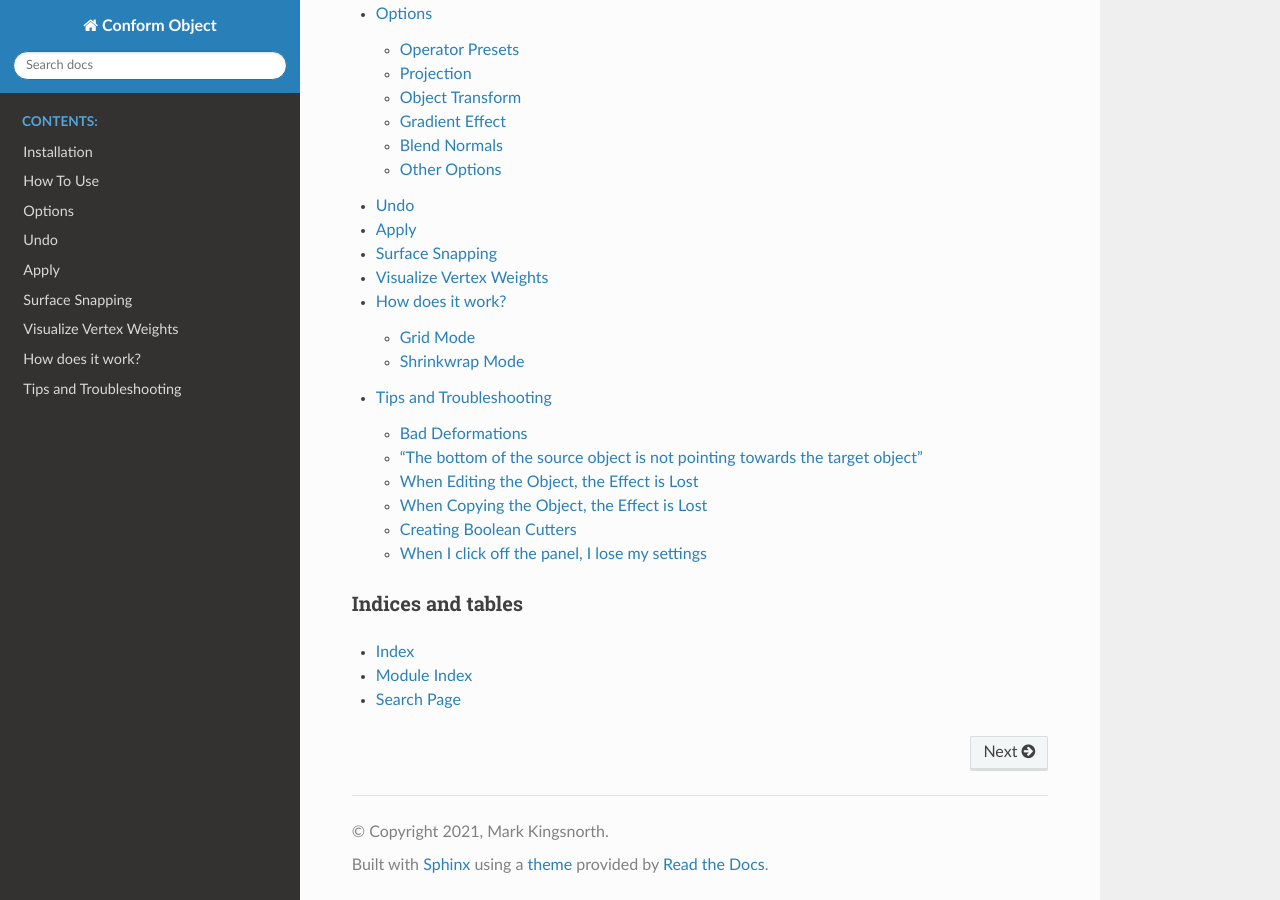
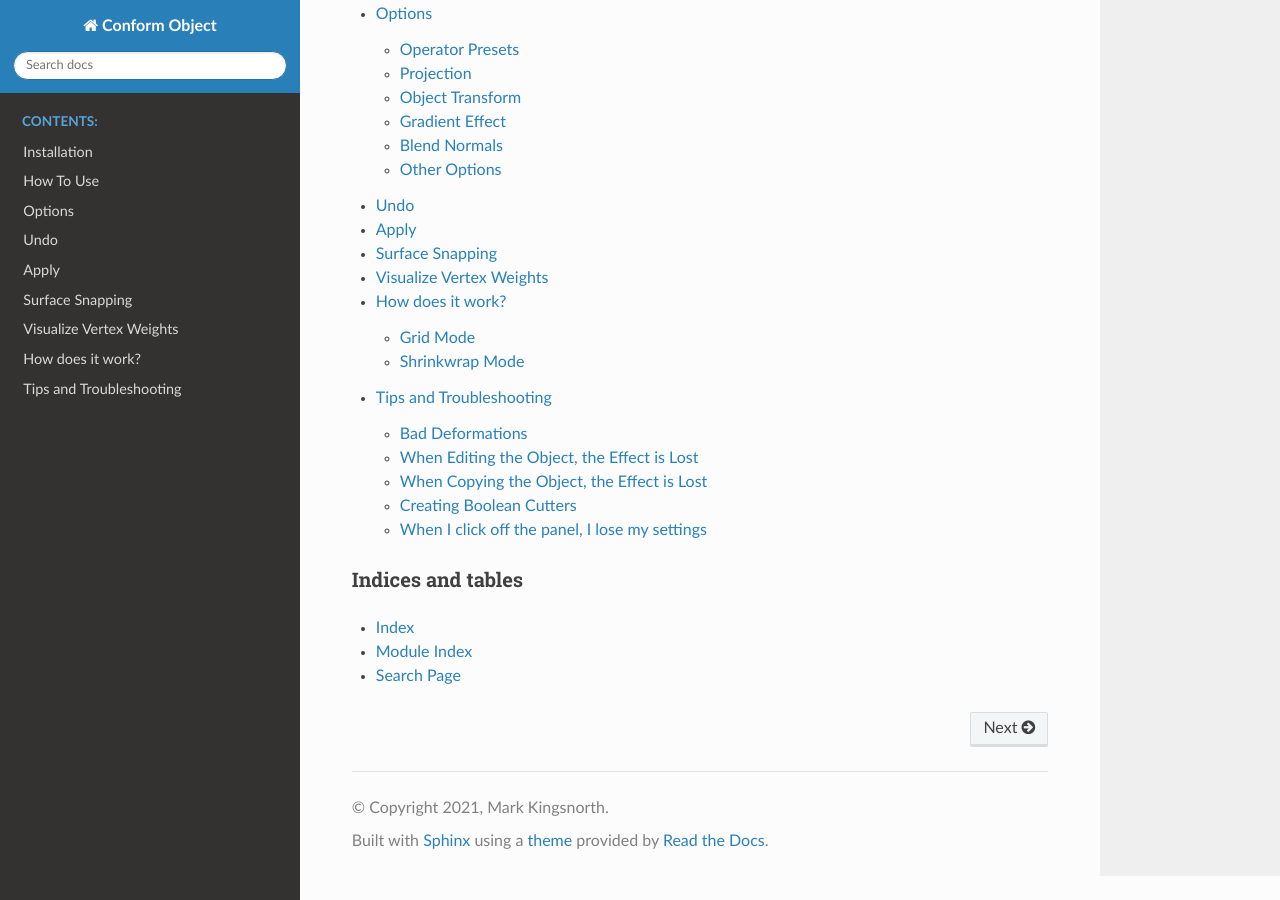
Before and after one commit to mkingsnorth/conform_object_docs, a Sphinx documentation site: the page built from docs/index.rst, in a window 1280 px wide and 900 px high, scrolled down 1518 px. Built offline with Sphinx 7.4.7 and the Read the Docs theme 2.0.0, drawn with Linux system fonts in a browser that asks for light colours; pages that are not in the unit, such as notebooks, are missing from menus; some of the changed lines change nothing that is shown.

Commit message:
Added latest docs for Conform Object update ahead of testing

```diff
--- a/docs/troubleshooting.rst
+++ b/docs/troubleshooting.rst
@@ -27,92 +27,6 @@ There are several things to try:
 
     Here, the target sphere object's resolution was increased using a subdivision surface modifier, and the :ref:`Gradient Effect` was enabled for the screw part to lessen the effect at the top.
 
-
-==================================================================================================================================================
-"The bottom of the source object is not pointing towards the target object"
-==================================================================================================================================================
-
-See this video here:
-
-|source_obj_error_vid|
-
-.. |source_obj_error_vid| raw:: html
-
-    <iframe width="560" height="315" src="https://www.youtube.com/embed/N3TG_TnStZg" title="YouTube video player" frameborder="0" allow="accelerometer; autoplay; clipboard-write; encrypted-media; gyroscope; picture-in-picture" allowfullscreen></iframe>
-
-
-Or follow the explanation below:
-
-
-.. figure:: images/misalign_error.jpg
-    :alt: Misalign error
-
-    This error occurs when the bottom of the source object is not pointing towards the target object.
-
-The bottom of the source object's center must be pointing towards the surface of the target object when running the operation.  The bottom of the object is the lowest part of the object when the object is not rotated.
-
-You will need to orientate the object correctly by rotating it in Object mode.
-
-The best way to check this is to first visualize it in blender:
-
-#. With the source object selected, in the top-right of the 3D view, click the ‘Viewport Gizmos’ menu.
-
-    .. image:: images/viewport_gizmos_menu.jpg
-        :alt: Viewport Gizmos Menu
-
-#. Under ‘Object Gizmos’, select ‘Local’ from the drop-down box, and tick the ‘Move’ checkbox.  This will display the local X/Y/Z axes for the selected object.
-
-    .. image:: images/local_xyz_gizmo.jpg
-        :alt: Local XYZ Gizmo Display
-
-#. Now, with the object selected, press the **R** key to rotate it (you can then press X, Y, or Z to restrict the rotation if you wish, and type a number for the number of degrees), and click the left mouse button to complete the rotation.  You’ll see that the object’s gizmo axis display has also rotated, as it displays the rotation of the object.
-
-    .. image:: images/local_obj_rotate.jpg
-        :alt: Local object Rotation
-
-#. The ‘Bottom’ of an object is the opposite direction of the blue Z-Axis arrow (The -Z axis).  It is this opposing direction that needs to be pointing towards the source object.
-
-    .. image:: images/minus_z_axis.jpg
-        :alt: Minus Z Axis Direction
-
-#. When the axis is aligned like this, you should now be able to perform the Conform Object operation:
-
-
-    .. image:: images/conform_object_axis_success.jpg
-        :alt: Minus Z Axis Direction
-
-
-What happens if the bottom of the source object is in the wrong orientation?
-----------------------------------------------------------------------------------
-
-.. image:: images/bad_direction.jpg
-    :alt: Bad Direction
-
-You can change the orientation of the axis so that the bottom of your source object is pointing in the right direction:
-
-#. With the object selected, press the ‘N’ key to access the viewport’s right-hand Properties tabs if they aren’t there already.
-#. Select the ‘Tool’ tab.
-#. Open the ‘Options’ section, and expand the ‘Transform’ tab.  Tick the ‘Affect Only: Origins’ checkbox.  Now, you can rotate the Origin of the object, and not the object itself.
-
-    .. image:: images/affect_origin_only.jpg
-        :alt: Affect Origins Only Transform Option
-
-#. Make sure the opposite direction of the blue arrow, or in other words the object’s bottom, is in the direction you need by rotating the axes using the **R** key, optionally followed by the X, Y or Z key to contrain the rotation axis followed by a number for the degrees of the rotation. Press Enter.
-
-    .. image:: images/affect_origin_only_rotate.jpg
-        :alt: Affect Origins Only Transform Option - rotated
-
-#. When finished, remember to untick the *Affect Only: Origins* checkbox to go back to normal:
-
-    .. image:: images/affect_origin_only_untick.jpg
-        :alt: Untick Affect Origins Only Transform Option
-
-#. You should now be able to preform the Conform Object operation:
-
-    .. image:: images/affect_origin_only_correct.jpg
-        :alt: Correctly Applying the Conform.
-
-Remember to :ref:`get in touch<Contact>` if you are having any issues with this.
 
 ====================================================================
 When Editing the Object, the Effect is Lost
```
Also changed, not shown: 7 other files.
